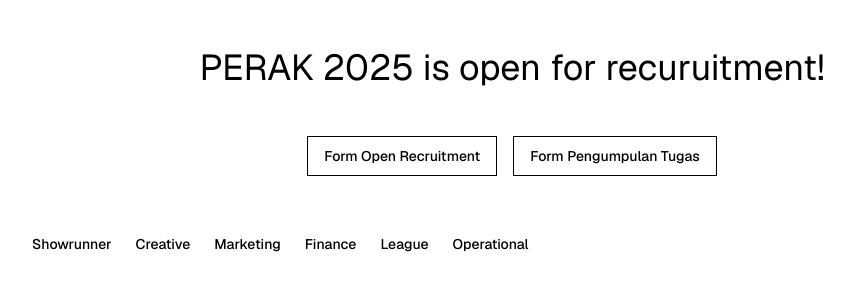
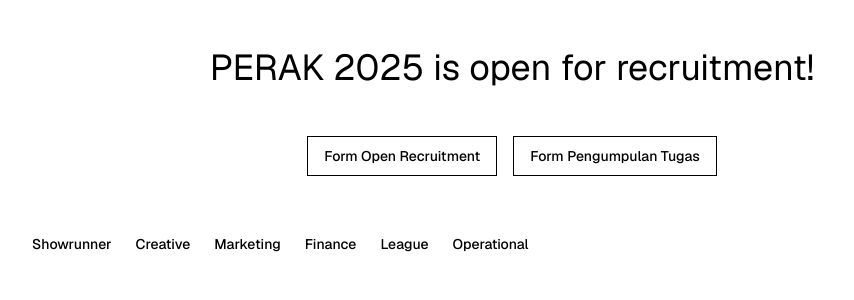
Before and after one commit to Pesta-Rakyat-Fasilkom/casper, a Next.js app: page / in a window 1280 px wide. Shown: the top 300 px of the page, without its empty margins (128-982 px from the left). Built offline with nearby package versions, Linux system fonts and the light colour scheme.

Commit message:
fix: typo recruitment

```diff
--- a/modules/recruitment/index.tsx
+++ b/modules/recruitment/index.tsx
@@ -13,7 +13,7 @@ import { Operational } from "./elements/operational";
 export const Recruitment = () => {
   return (
     <div className="mx-auto px-4 my-12 max-w-5xl flex flex-col gap-12">
-      <h1 className="text-4xl text-center">PERAK 2025 is open for recuruitment!</h1>
+      <h1 className="text-4xl text-center">PERAK 2025 is open for recruitment!</h1>
 
       <div className="flex flex-row gap-4 justify-center">
         <Button asChild variant='outline'>
```
